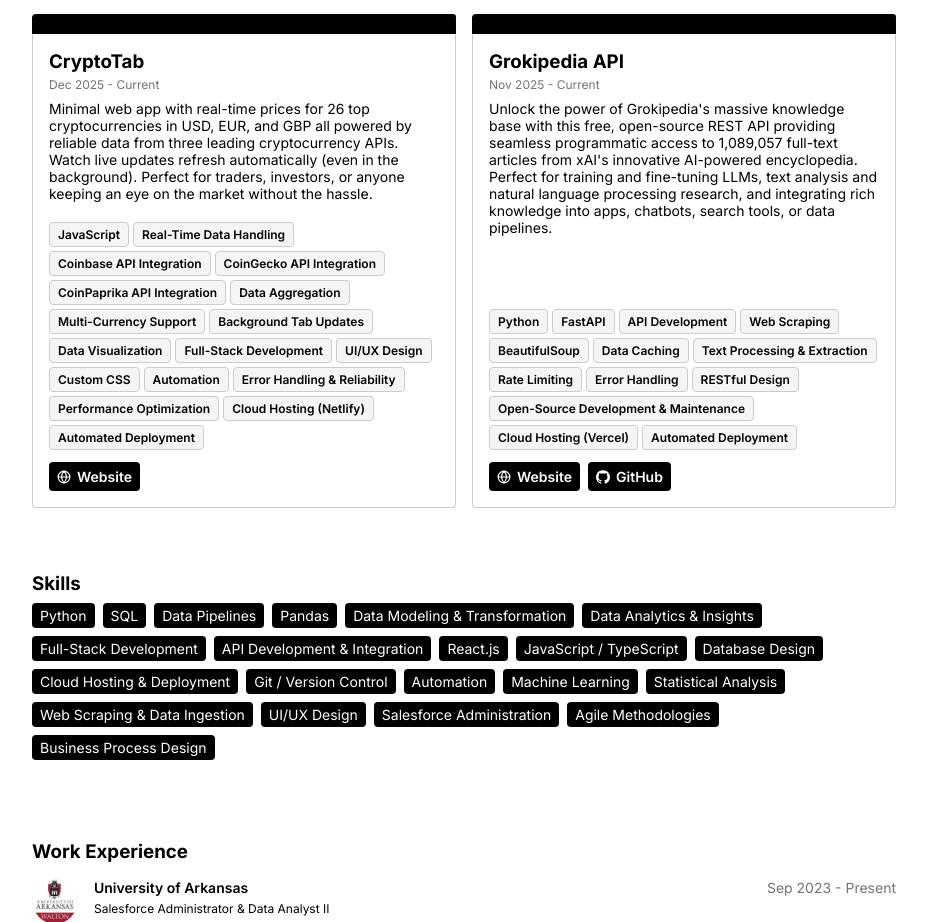
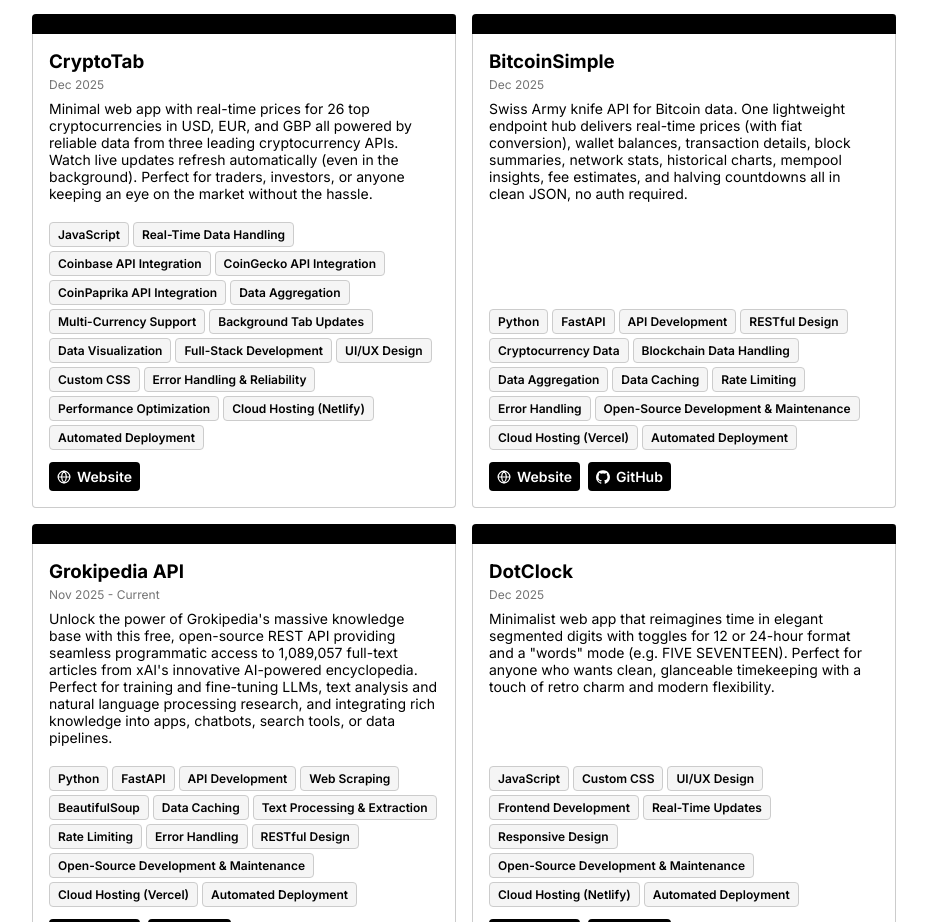
Before and after one commit to jasonniebauer/jasonniebauer.github.io, a React (Vite) app: page / in a window 1280 px wide. Shown: the part 1010-1932 px from the top of the page, without its empty margins (176-1103 px from the left). Built offline with nearby package versions, Linux system fonts and the light colour scheme.

Commit message:
Update projects section

```diff
--- a/src/components/Projects.jsx
+++ b/src/components/Projects.jsx
@@ -58,7 +58,7 @@
         {
             image: '',
             title: 'CryptoTab',
-            dates: 'Dec 2025 - Current',
+            dates: 'Dec 2025',
             description: 'Minimal web app with real-time prices for 26 top cryptocurrencies in USD, EUR, and GBP all powered by reliable data from three leading cryptocurrency APIs. Watch live updates refresh automatically (even in the background). Perfect for traders, investors, or anyone keeping an eye on the market without the hassle.',
             technology: [
                 'JavaScript',
@@ -73,7 +73,6 @@
                 'Full-Stack Development',
                 'UI/UX Design',
                 'Custom CSS',
-                'Automation',
                 'Error Handling & Reliability',
                 'Performance Optimization',
                 'Cloud Hosting (Netlify)',
@@ -81,6 +80,29 @@
             ],
             website: 'https://cryptotab.app/',
             source: ''
+        },
+        {
+            image: '',
+            title: 'BitcoinSimple',
+            dates: 'Dec 2025',
+            description: 'Swiss Army knife API for Bitcoin data. One lightweight endpoint hub delivers real-time prices (with fiat conversion), wallet balances, transaction details, block summaries, network stats, historical charts, mempool insights, fee estimates, and halving countdowns all in clean JSON, no auth required.',
+            technology: [
+                'Python',
+                'FastAPI',
+                'API Development',
+                'RESTful Design',
+                'Cryptocurrency Data',
+                'Blockchain Data Handling',
+                'Data Aggregation',
+                'Data Caching',
+                'Rate Limiting',
+                'Error Handling',
+                'Open-Source Development & Maintenance',
+                'Cloud Hosting (Vercel)',
+                'Automated Deployment',
+            ],
+            website: 'https://bitcoinsimple.info/',
+            source: 'https://github.com/jasonniebauer/bitcoinsimple'
         },
         {
             image: '',
@@ -104,7 +126,26 @@
             ],
             website: 'https://grokipedia-api.com/',
             source: 'https://github.com/dataxapi/grokipedia-api'
-        }
+        },
+        {
+            image: '',
+            title: 'DotClock',
+            dates: 'Dec 2025',
+            description: 'Minimalist web app that reimagines time in elegant segmented digits with toggles for 12 or 24-hour format and a "words" mode (e.g. FIVE SEVENTEEN). Perfect for anyone who wants clean, glanceable timekeeping with a touch of retro charm and modern flexibility.',
+            technology: [
+                'JavaScript',
+                'Custom CSS',
+                'UI/UX Design',
+                'Frontend Development',
+                'Real-Time Updates',
+                'Responsive Design',
+                'Open-Source Development & Maintenance',
+                'Cloud Hosting (Netlify)',
+                'Automated Deployment',
+            ],
+            website: 'https://dotclock.app/',
+            source: 'https://github.com/jasonniebauer/dotclock'
+        },
     ];
 
     const projectsList = myProjects.map(project =>
```
